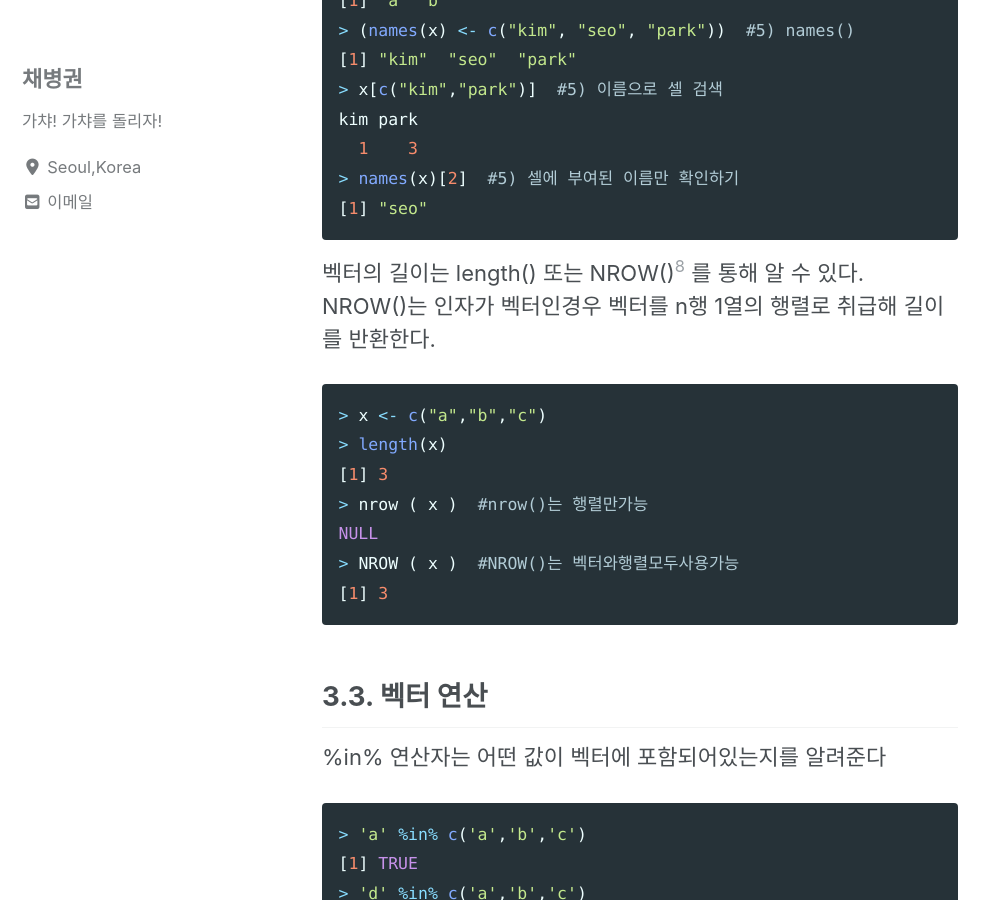
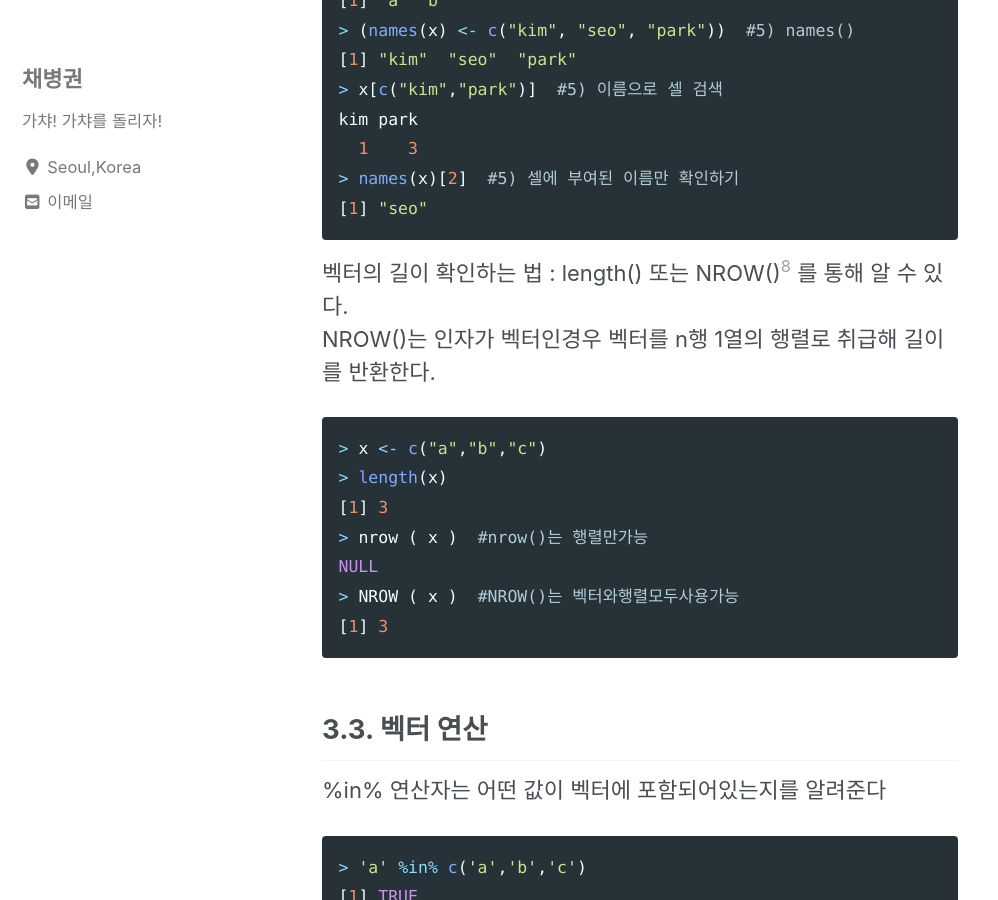
Before and after one commit to ByeongGwonChae/mynotebook, a Jekyll site: the page built from _posts/2020-01-01-R-first-note.md, in a window 1280 px wide and 900 px high, scrolled down 5045 px. Shown: the whole window, without its empty margins (0-998 px from the left). Built offline with Jekyll 4.4.1, drawn with Linux system fonts in a browser that asks for light colours; cached includes are drawn as plain includes; nearby versions of some CDN libraries.

Commit message:
Update 2020-01-01-R-first-note.md

```diff
--- a/_posts/2020-01-01-R-first-note.md
+++ b/_posts/2020-01-01-R-first-note.md
@@ -130,7 +130,7 @@ kim park
 > names(x)[2]  #5) 셀에 부여된 이름만 확인하기
 [1] "seo"
 ~~~
-벡터의 길이는 length() 또는 NROW()[^8] 를 통해 알 수 있다.\\
+벡터의 길이 확인하는 법 : length() 또는 NROW()[^8] 를 통해 알 수 있다.\\
 NROW()는 인자가 벡터인경우 벡터를 n행 1열의 행렬로 취급해 길이를 반환한다.
 ~~~ R
 > x <- c("a","b","c")
```
